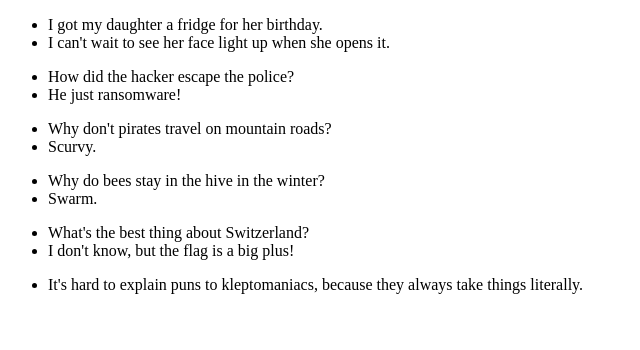
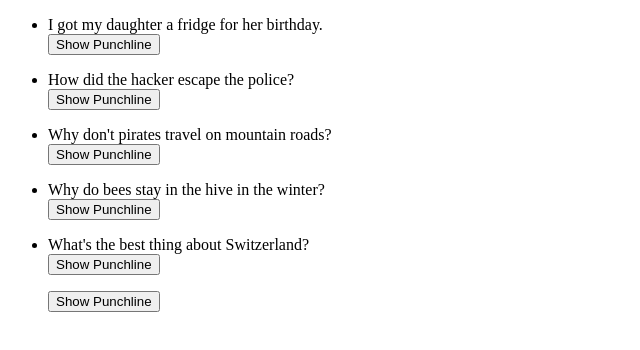
Before and after one commit to Samenti/scrimba-props-practice, a React (Create React App) app: page / in a window 1280 px wide. Shown: the top 350 px of the page, without its empty margins (0-640 px from the left). Built offline with nearby package versions, Linux system fonts and the light colour scheme.

Commit message:
Added functionality with more conditional rendering to show/hide punchline with a toggle button

```diff
--- a/src/components/Joke.js
+++ b/src/components/Joke.js
@@ -2,13 +2,18 @@ import React from 'react';
 
 export default function Joke(props) {
   const {num, setup, punchline} = props;
+  const ids = [num + 1, num + 1, (num + 1) * Math.random()];
+  const [isShown, setIsShown] = React.useState(false);
 
-  const ids = [num + 1, num + 1, (num + 1) * Math.random()];
+  function toggle() {
+    setIsShown(prevBool => !prevBool);
+  }
 
   return (
     <ul key={ids[0]} className="joke">
       {setup && <li key={ids[1]} className="setup">{setup}</li>}
-      <li key={ids[2]} className="punchline">{punchline}</li>
+      {isShown && <li key={ids[2]} className="punchline">{punchline}</li>}
+      <button onClick={toggle}>Show Punchline</button>
     </ul>
   );
 };
```
